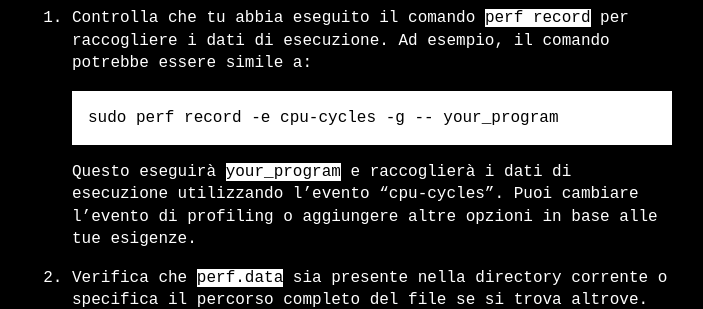
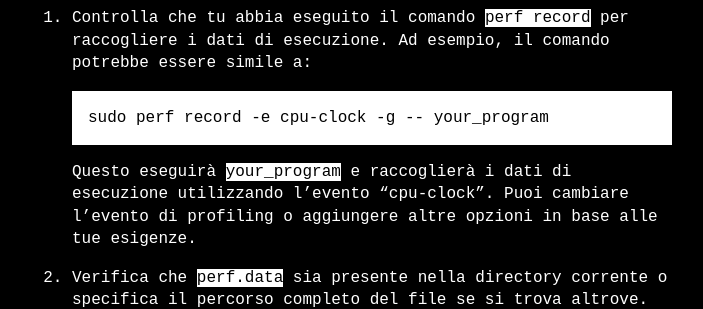
Before and after one commit to dooraim/dooraim.github.io, a Jekyll site: the page built from _posts/2023-07-30-linux-perf.md, in a window 1280 px wide and 900 px high, scrolled down 14307 px. Shown: the part 151-460 px from the top of the window, without its empty margins (288-991 px from the left). Built offline with Jekyll 4.4.1, drawn with Linux system fonts in a browser that asks for light colours.

Commit message:
post: linux: update perf

````diff
--- a/_posts/2023-07-30-linux-perf.md
+++ b/_posts/2023-07-30-linux-perf.md
@@ -463,10 +463,10 @@ Per risolvere il problema, assicurati di eseguire i seguenti passaggi:
 1. Controlla che tu abbia eseguito il comando `perf record` per raccogliere i dati di esecuzione. Ad esempio, il comando potrebbe essere simile a:
 
    ```bash
-   sudo perf record -e cpu-cycles -g -- your_program
+   sudo perf record -e cpu-clock -g -- your_program
    ```
 
-   Questo eseguirà `your_program` e raccoglierà i dati di esecuzione utilizzando l'evento "cpu-cycles". Puoi cambiare l'evento di profiling o aggiungere altre opzioni in base alle tue esigenze.
+   Questo eseguirà `your_program` e raccoglierà i dati di esecuzione utilizzando l'evento "cpu-clock". Puoi cambiare l'evento di profiling o aggiungere altre opzioni in base alle tue esigenze.
 
 2. Verifica che `perf.data` sia presente nella directory corrente o specifica il percorso completo del file se si trova altrove.
 
````
